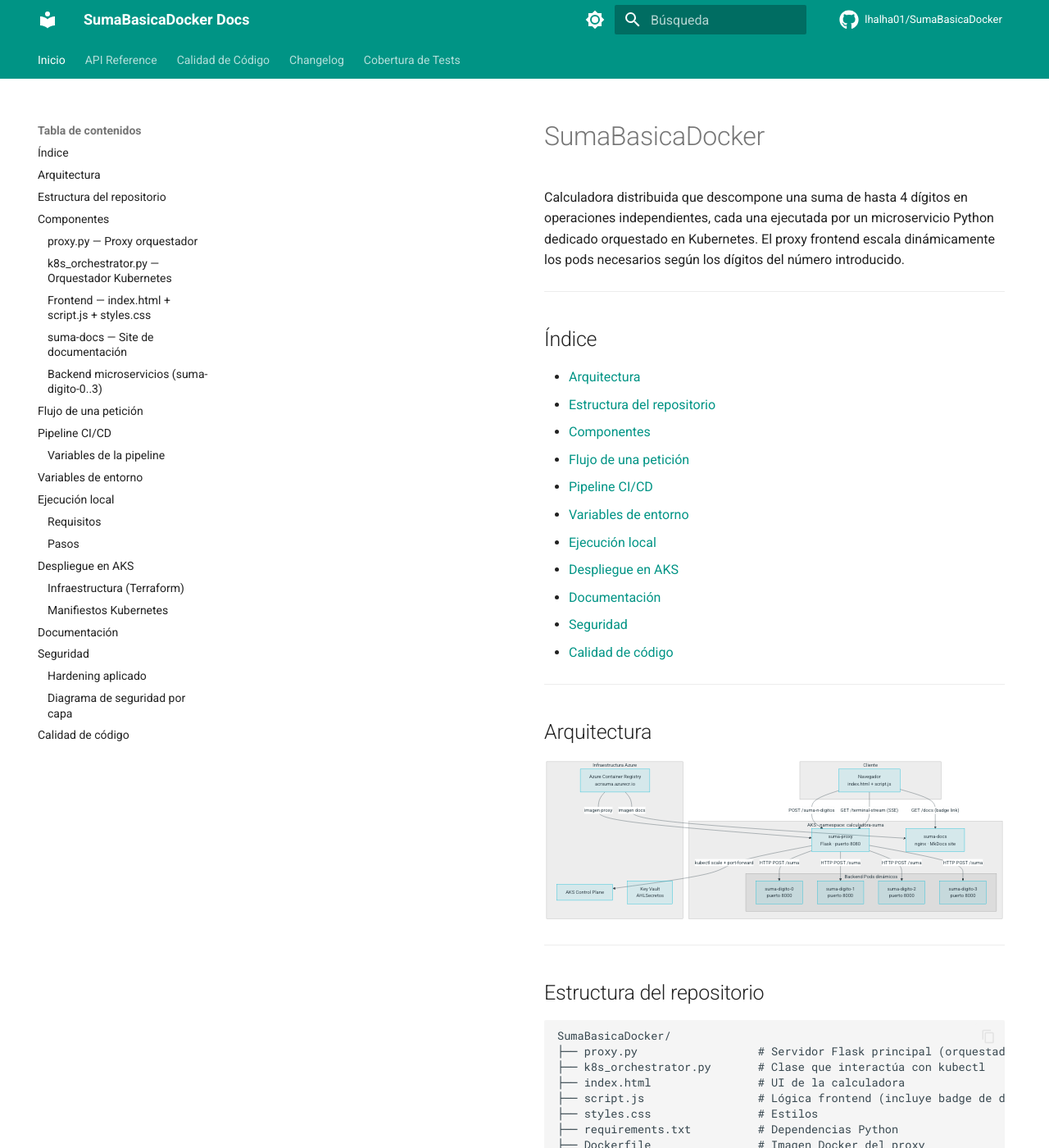
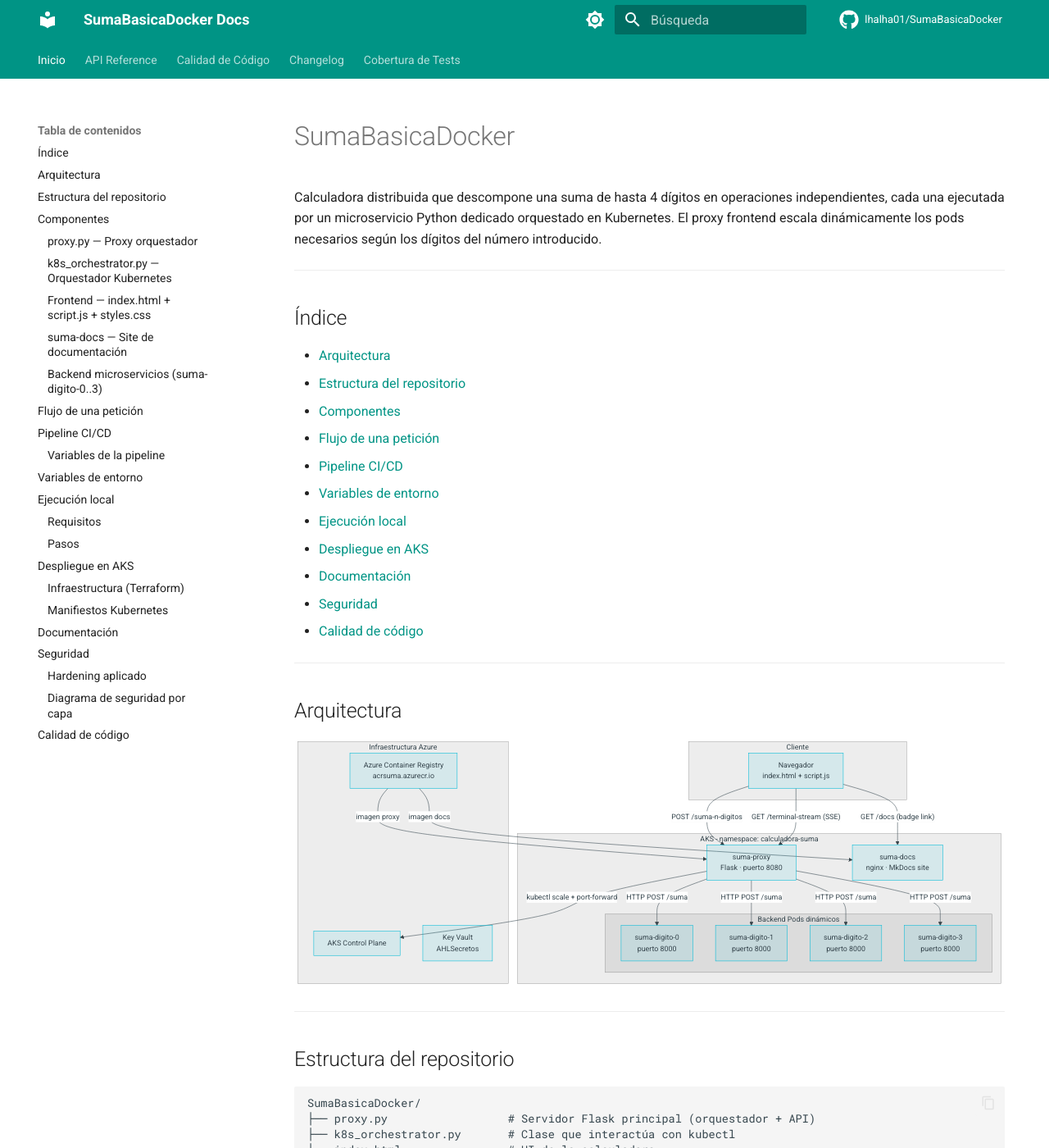
Before and after one commit to lhalha01/SumaBasicaDocker, an MkDocs documentation site: the page built from docs/index.md, in a window 1280 px wide and 1400 px high. Shown: the whole window at 82% size. Built offline with MkDocs 1.6.1 and Material for MkDocs 9.7.7, drawn with Linux system fonts in a browser that asks for light colours; comment, search, counter and statistics services are not loaded.

Commit message:
fix: docs - use flex properties for correct 25/75 TOC/content split

```diff
--- a/docs/stylesheets/extra.css
+++ b/docs/stylesheets/extra.css
@@ -3,16 +3,20 @@
   display: none;
 }
 
-/* Move TOC sidebar to the left at 25% width */
+/* Move TOC to left at 25% using flex */
 .md-sidebar--secondary {
   order: -1;
-  left: 0;
-  right: auto;
+  flex: 0 0 25%;
   width: 25%;
+  max-width: 25%;
+  min-width: 0;
 }
 
-/* Content takes remaining 75% */
+/* Content fills remaining 75% */
 .md-content {
-  margin-left: 25%;
+  flex: 1 1 75%;
+  max-width: 75%;
+  min-width: 0;
+  margin-left: 0 !important;
   margin-right: 0 !important;
 }
```
